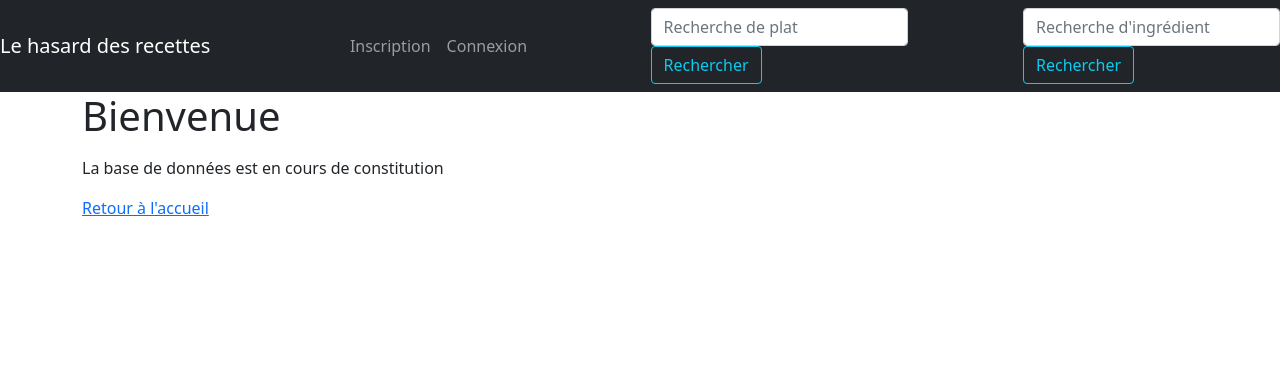
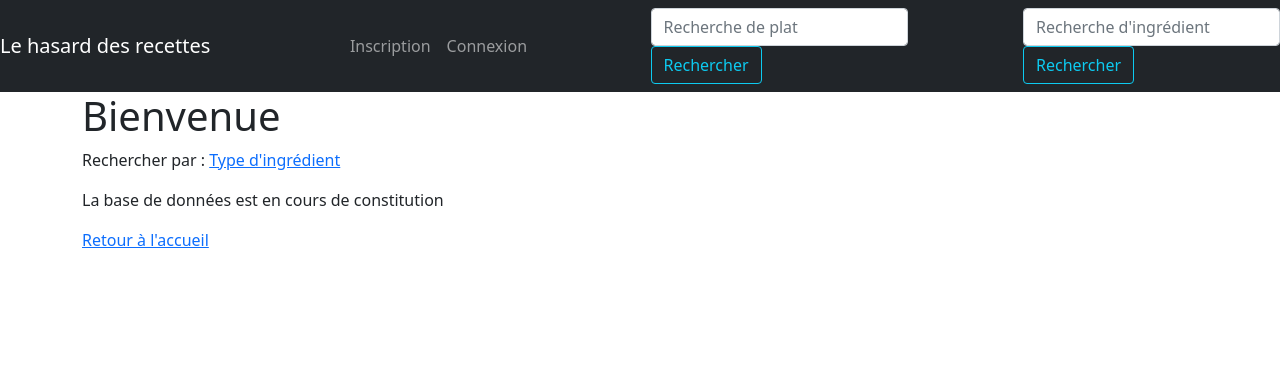
Before and after one commit to Heresta/Devoir_python_2021, a Python web app: template Le hasard des recettes/application/templates/pages/ingredient/ingredient.html in a window 1280 px wide. Shown: the top 392 px of the page. Run offline with Jinja, Linux system fonts and the light colour scheme; the template is opened without the code that fills it, so the values that code supplies are empty.

Commit message:
MAJ ingredient.html
Ajout de fonctionnalité de recherche pour les types d'ingrédients

```diff
--- a/Le hasard des recettes/application/templates/pages/ingredient/ingredient.html
+++ b/Le hasard des recettes/application/templates/pages/ingredient/ingredient.html
@@ -1,7 +1,11 @@
 {% extends "conteneur.html" %}
 {% block corps %}
     <h1>Bienvenue</h1>
-    <p>
+    <div>
+        <div>
+            <p>Rechercher par : <a href="{{url_for('recherche_ingredient_type')}}">
+                Type d'ingrédient</a></p>
+        </div>
         {% if ingredients %}
         Il y a {{ ingredients|length }} ingrédients enregistrés :</p>
         <ul>
```
